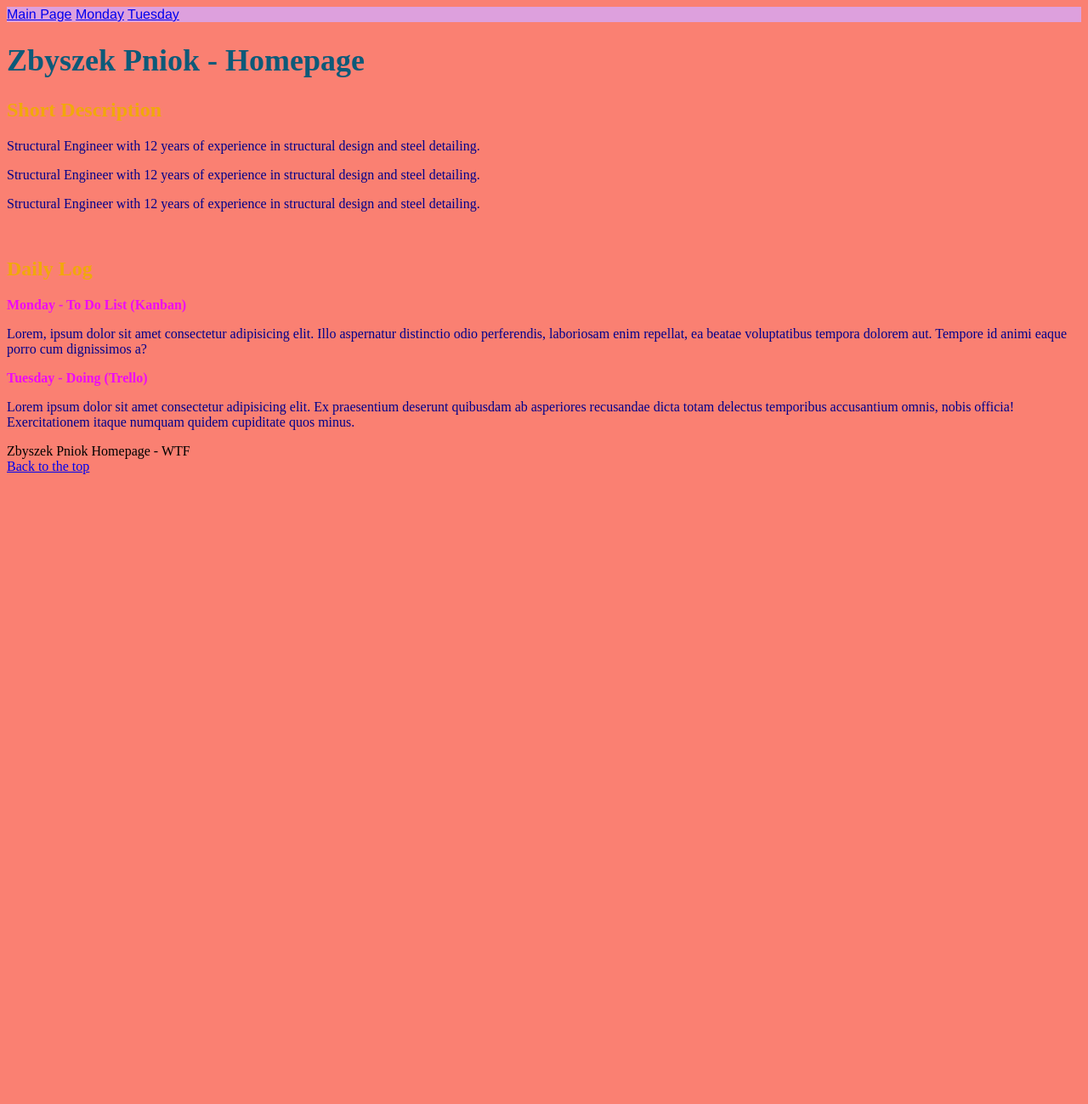
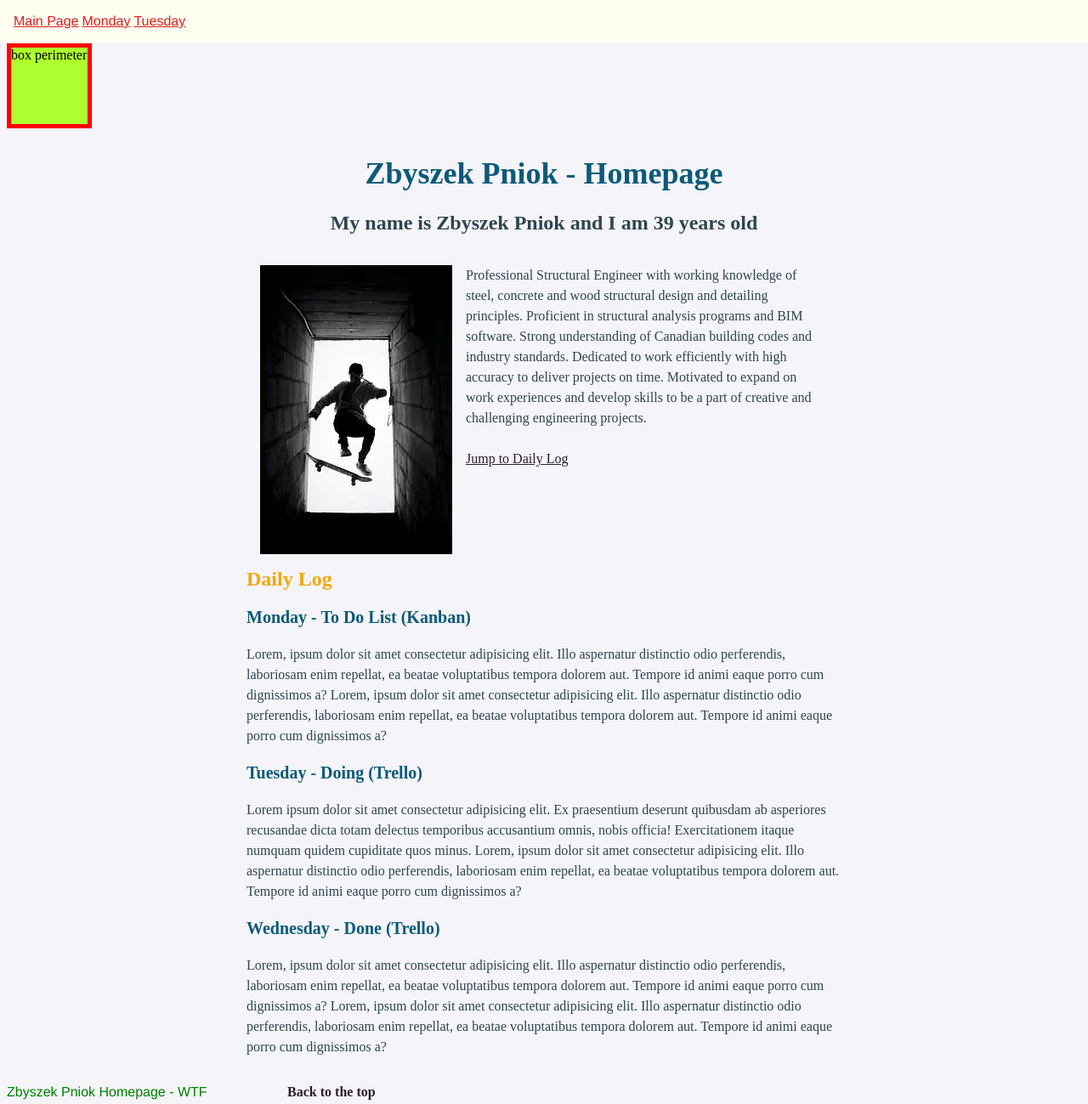
Before and after one commit to ZbyszekPniok/homepage, a plain HTML site: page index.html in a window 1280 px wide. Shown: the whole page at 85% size. Before the commit the page ends 800 px from the top, so only its background shows below. Drawn offline with Linux system fonts and the light colour scheme.

Commit message:
Refactoring for BEM

```diff
--- a/index.html
+++ b/index.html
@@ -10,64 +10,85 @@
 </head>
 
 <body>
-    <header class="navHeader">
-        <a href="index.html">Main Page</a>
-        <a href="Monday.html">Monday</a>
-        <a href="Tuesday.html">Tuesday</a>
+    <header class="navigation">
+        <a class="navigation__link" href="index.html">Main Page</a>
+        <a class="navigation__link" href="Monday.html">Monday</a>
+        <a class="navigation__link" href="Tuesday.html">Tuesday</a>
     </header>
-    <main>
-        <header id="header"></header>
-            <h1 class="mainHeader">
-                Zbyszek Pniok - Homepage
-            </h1>
+<div class="box">box perimeter</div>
+    <main id="top" class="main">
+        <header class="header--js" >
+        <h1 class="heading">
+            Zbyszek Pniok - Homepage
+        </h1>
         </header>
-        <section>
-            <h2 class="sectionHeader">
-                Short Description
+        <section class="about">
+            <h2 class="about__header">
+                About
             </h2>
-            <p>
-                Structural Engineer with 12 years of experience in structural design and steel detailing.
-            </p>
-            <p>
-                Structural Engineer with 12 years of experience in structural design and steel detailing.
-            </p>
-            <p>
-                Structural Engineer with 12 years of experience in structural design and steel detailing.
+            <p class="about__paragraph">
+                <img src="skate-4709051__340.webp" alt="skater jumping over manhole" class="about__picture">
+                Professional Structural Engineer with working knowledge of steel, concrete and wood structural design
+                and detailing principles. Proficient in structural analysis programs and BIM software. Strong
+                understanding of Canadian building codes and industry standards. Dedicated to work efficiently with high
+                accuracy to deliver projects on time. Motivated to expand on work experiences and develop skills to be a
+                part of creative and challenging engineering projects.
+                <br>
+                <br>
+                <a class="about__link" href="#dailyLog">Jump to Daily Log</a>
             </p>
         </section>
         <br>
-        <section>
-            <h2 class="sectionHeader">
+        <section id="dailyLog" class="section">
+            <h2 class="section__header">
                 Daily Log
             </h2>
         </section>
-        <article>
-            <h3 class="articleHeader">
+        <article class="article">
+            <h3 class="article__header">
                 Monday - To Do List (Kanban)
             </h3>
-            <p>
+            <p class="article__paragraph">
+                Lorem, ipsum dolor sit amet consectetur adipisicing elit. Illo aspernatur distinctio odio perferendis,
+                laboriosam enim repellat, ea beatae voluptatibus tempora dolorem aut. Tempore id animi eaque porro cum
+                dignissimos a?
                 Lorem, ipsum dolor sit amet consectetur adipisicing elit. Illo aspernatur distinctio odio perferendis,
                 laboriosam enim repellat, ea beatae voluptatibus tempora dolorem aut. Tempore id animi eaque porro cum
                 dignissimos a?
             </p>
         </article>
-        <article>
-            <h3 class="articleHeader">
+        <article class="article">
+            <h3 class="article__header">
                 Tuesday - Doing (Trello)
             </h3>
-            <p>
+            <p class="article__paragraph">
                 Lorem ipsum dolor sit amet consectetur adipisicing elit. Ex praesentium deserunt quibusdam ab asperiores
                 recusandae dicta totam delectus temporibus accusantium omnis, nobis officia! Exercitationem itaque
                 numquam quidem cupiditate quos minus.
+                Lorem, ipsum dolor sit amet consectetur adipisicing elit. Illo aspernatur distinctio odio perferendis,
+                laboriosam enim repellat, ea beatae voluptatibus tempora dolorem aut. Tempore id animi eaque porro cum
+                dignissimos a?
             </p>
         </article>
-        <footer>
-            Zbyszek Pniok Homepage - WTF
-        </footer>
-        <a href="#header">Back to the top</a>
-<script src="main.js"></script>
+        <article class="article">
+            <h3 class="article__header">
+                Wednesday - Done (Trello)
+            </h3>
+            <p class="article__paragraph article__paragraph--js">
+                Lorem, ipsum dolor sit amet consectetur adipisicing elit. Illo aspernatur distinctio odio perferendis,
+                laboriosam enim repellat, ea beatae voluptatibus tempora dolorem aut. Tempore id animi eaque porro cum
+                dignissimos a?
+                Lorem, ipsum dolor sit amet consectetur adipisicing elit. Illo aspernatur distinctio odio perferendis,
+                laboriosam enim repellat, ea beatae voluptatibus tempora dolorem aut. Tempore id animi eaque porro cum
+                dignissimos a?
+            </p>
+        </article>
     </main>
-
+    <footer class="footer">
+        Zbyszek Pniok Homepage - WTF
+    </footer>
+    <a class="link__footer" href="#top">Back to the top</a>
+    <script src="main.js"></script>
 </body>
 
 </html>
--- a/main.js
+++ b/main.js
@@ -4,3 +4,16 @@ const age=39;
 
 console.log (`My name is ${name} and I am ${age} years old`);
 console.log ('My name is ' +name+ ` and I am ` +age+ ` years old`);
+
+const header = document.querySelector('.header--js');
+console.log (header);
+
+const about = document.querySelector('.about__header');
+console.log (about.innerHTML);
+about.innerHTML = `My name is ${name} and I am ${age} years old`
+
+const articles = document.querySelectorAll('.article__paragraph');
+console.log (articles);
+
+const paragraphs = document.querySelectorAll('p');
+console.log (paragraphs[2]);
--- a/style.css
+++ b/style.css
@@ -1,16 +1,26 @@
 body {
-    background: salmon;
+    background: #F4F4F9;
 }
 
-.navHeader {
+.navigation {
+    position: fixed;
+    width: 100%;
+    top: 0;
+    left: 0;
+    box-sizing: border-box;
+    padding: 16px;
+    background-color: #fffff1;
+}
+
+.navigation__link {
     color: rgb(218, 31, 31);
-    background-color: plum;
     font-family: 'Franklin Gothic Medium', 'Arial Narrow', Arial, sans-serif;
 }
 
-.mainHeader {
+.heading {
     color: rgb(13, 90, 121);
     font-size: 36px;
+    text-align: center;
 }
 
 .sectionHeader {
@@ -26,3 +36,82 @@ body {
 p {
     color: darkblue;
 }
+
+.about {
+}
+
+.about__header {
+    color: #2F4550;
+    font-size: 24px;
+    text-align: center;
+}
+
+.about__link {
+    color: #2D1E2F;
+}
+
+.about__paragraph {
+    padding: 16px;
+    line-height: 24px;
+    color: #2F4550;
+}
+
+.about__picture {
+    width: 100%;
+    max-width: 226px;
+    display: block;
+    float: left;
+    margin: 0 16px 16px 0;
+}
+.box{
+    width:100px;
+    height:100px;
+    background-color: greenyellow;
+    margin-top:51px;
+    border: 5px solid red;
+    box-sizing: border-box;
+}
+.main{
+    width: 100%;
+    max-width: 700px;
+    margin: 32px auto;
+}
+.section {
+    clear: both;
+}
+
+.section__header {
+    color: rgb(241, 168, 11);
+    font-size: 24px;
+}
+
+.article {}
+
+.article__header {
+    color: rgb(13, 90, 121);
+    font-size: 20px;
+}
+
+.article__paragraph {
+    color:  #2F4550;
+    font-family: 'Times New Roman', Times, serif;
+    line-height: 24px;
+}
+
+.article__paragraph--secondary{
+    font-family:Impact, Haettenschweiler, 'Arial Narrow Bold', sans-serif;
+}
+
+.footer {
+    color: green;
+    font-family: 'Franklin Gothic Medium', 'Arial Narrow', Arial, sans-serif;
+    display: inline;
+}
+
+.link__footer {
+    color: #2D1E2F;
+    text-decoration: none;
+    display: inline;
+    padding-left: 90px;
+    font-weight: bold;
+}
```
Also changed, not shown: skate-4709051__340.webp (added).
